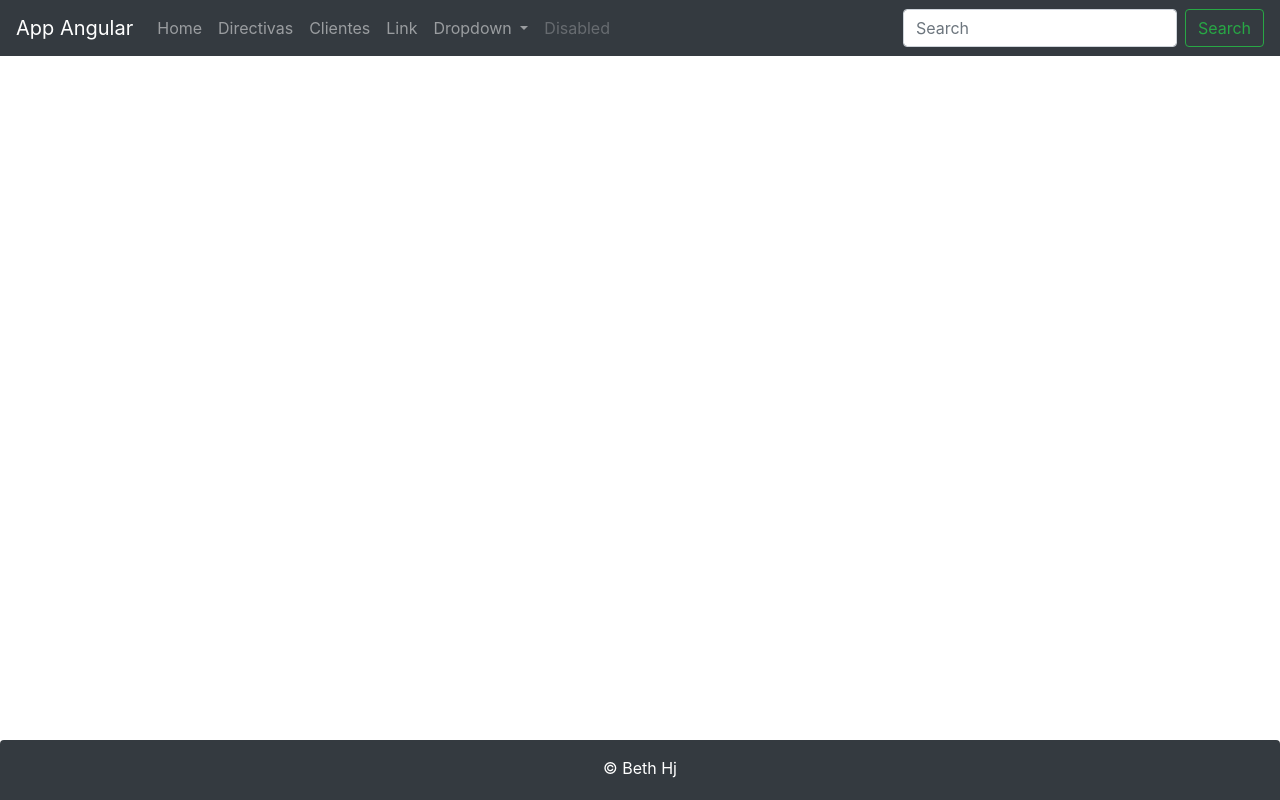
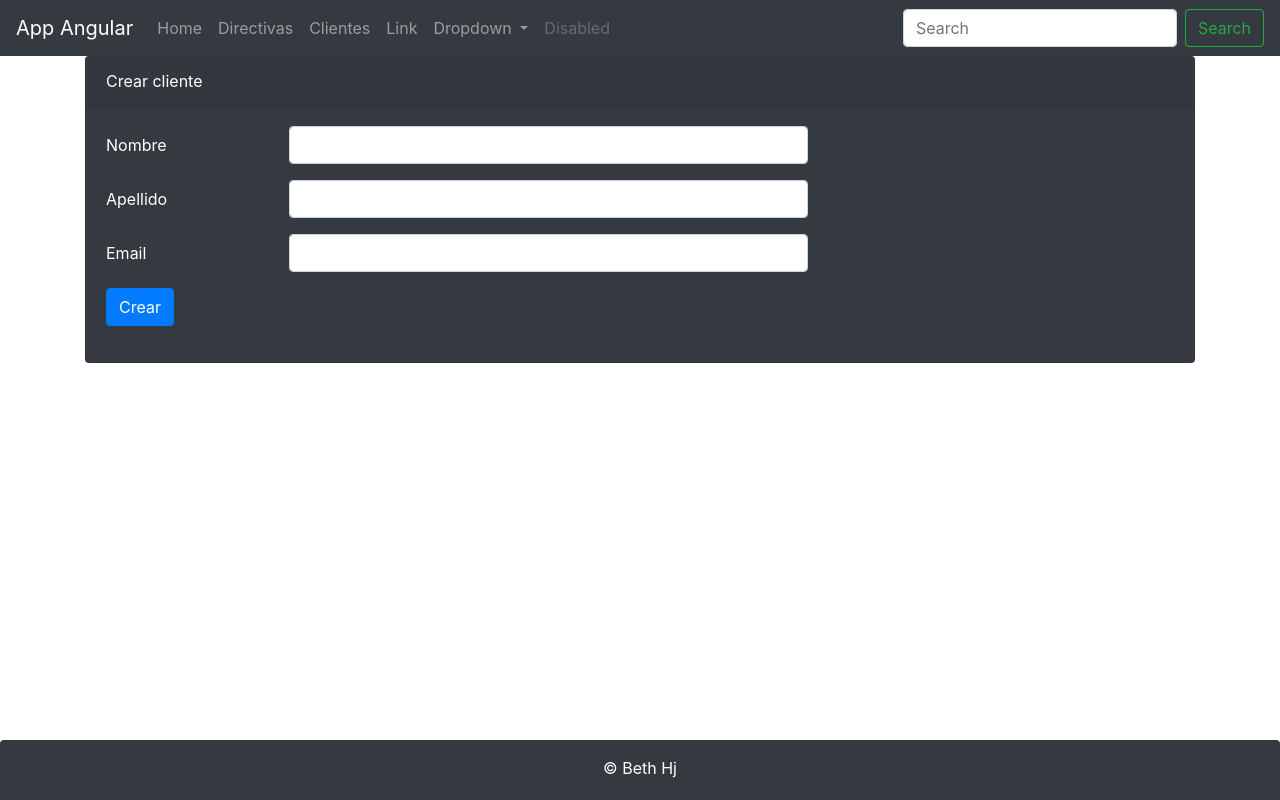
Before and after one commit to B3thj/clientesAngular, an Angular app: page /clientes/form in a window 1280 px wide. Before the commit this address led to /. Built offline with nearby package versions, Linux system fonts and the light colour scheme.

Commit message:
Crud - Alta

```diff
--- a/src/app/clientes/cliente.service.ts
+++ b/src/app/clientes/cliente.service.ts
@@ -3,18 +3,25 @@
 import { CLIENTES } from './clientes.json';
 import { Cliente } from './cliente' ;
 import { Observable, of } from 'rxjs';
-import { HttpClient } from '@angular/common/http';
-import { map } from 'rxjs/operators'
+import { HttpClient, HttpHeaders } from '@angular/common/http';
+import { map } from 'rxjs/operators';
 
 @Injectable()
 export class ClienteService {
 
   private urlEndPoint:string ="http://localhost:8080/api/clientes"
+
+  private httpHeaders = new HttpHeaders({'Content-Type': 'application/json'})
+
   constructor(private  http: HttpClient) { }
   getClientes (): Observable<Cliente[]>{
     //return of(CLIENTES);
     return this.http.get(this.urlEndPoint).pipe(
-      map((response) =>response as Cliente[])
+      map(response =>response as Cliente[])
     );
   }
+
+  create (cliente: Cliente): Observable<Cliente>{
+    return this.http.post<Cliente>(this.urlEndPoint, cliente, {headers: this.httpHeaders})
+  }
 }
--- a/src/app/clientes/clientes.component.html
+++ b/src/app/clientes/clientes.component.html
@@ -3,6 +3,9 @@
     Clientes
   </div>
   <h5 class="card-title">Listado de Clientes</h5>
+  <div class="my-2 text-left">
+    <button class="btn btn-rounded btn-primary" type="button" [routerLink] = "['/clientes/form']">Crear</button>
+  </div>
 
   <table class="table table-bordered table-striped">
     <head>
--- /dev/null
+++ b/src/app/clientes/form.component.html
@@ -0,0 +1,34 @@
+<div class ="card bg-dark text-white">
+  <div class ="card-header">{{titulo}}</div>
+  <div class ="card-body">
+
+    <form (ngSubmit) ="create()">
+      <div class = "form-group row">
+        <label for="nombre" class="col-form-label col-sm-2">Nombre</label>
+        <div class= "col-sm-6">
+          <input type="text" class="form-control" [(ngModel)]="cliente.nombre" name="nombre">
+        </div>
+      </div>
+
+      <div class = "form-group row">
+        <label for="apellido" class="col-form-label col-sm-2">Apellido</label>
+        <div class= "col-sm-6">
+          <input type="text" class="form-control" [(ngModel)]="cliente.apellido" name="apellido">
+        </div>
+      </div>
+
+      <div class = "form-group row">
+        <label for="email" class="col-form-label col-sm-2">Email</label>
+        <div class= "col-sm-6">
+          <input type="text" class="form-control" [(ngModel)]="cliente.email" name="email">
+        </div>
+      </div>
+
+      <div class="form-group row">
+        <div class ="col-sm-6">
+          <button class="btn btn-primary" role="button">Crear</button>
+        </div>
+      </div>
+    </form>
+  </div>
+</div>
--- /dev/null
+++ b/src/app/clientes/form.component.ts
@@ -0,0 +1,29 @@
+import { Component, OnInit } from '@angular/core';
+import { Cliente} from './cliente';
+import { ClienteService } from './cliente.service'
+import { Router } from '@angular/router'
+
+@Component({
+  selector: 'app-form',
+  templateUrl: './form.component.html'
+})
+export class FormComponent implements OnInit {
+
+  public cliente: Cliente = new Cliente()
+  public titulo: string ="Crear cliente"
+
+  //Aqui se va a implementar el create, hay que inyecctar la clase
+  constructor(private clienteService: ClienteService,
+  private router: Router) { }
+
+  ngOnInit(): void {
+  }
+
+  public create(): void{
+    console.log("Clicked")
+      this.clienteService.create(this.cliente).subscribe(
+      response => this.router.navigate(['/clientes']))
+      //console.log(this.cliente)
+  }
+
+}
```
Also changed, not shown: src/app/app.module.ts (+8 -3 lines). Lines whose indentation alone changed are shown as unchanged.
